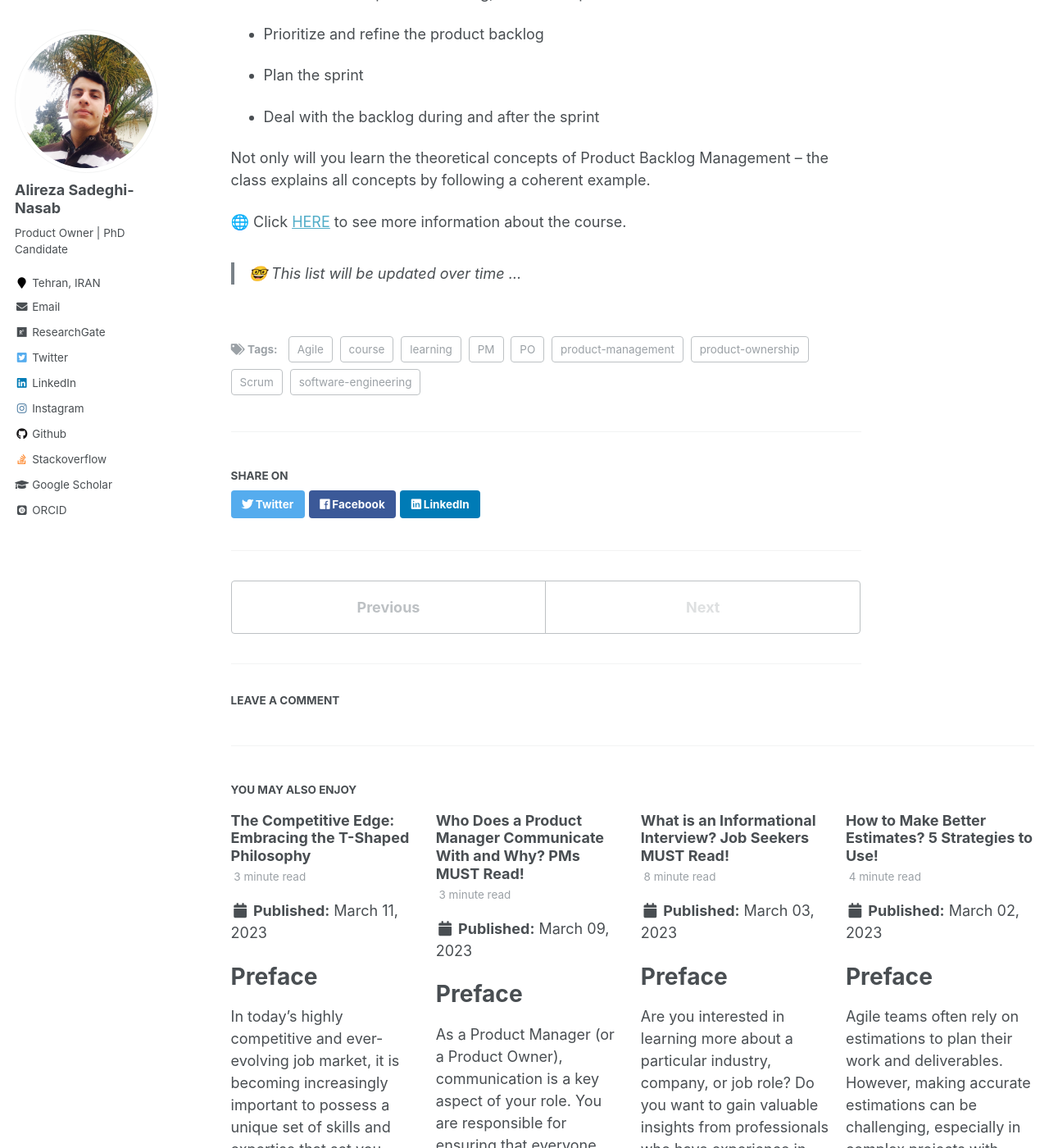
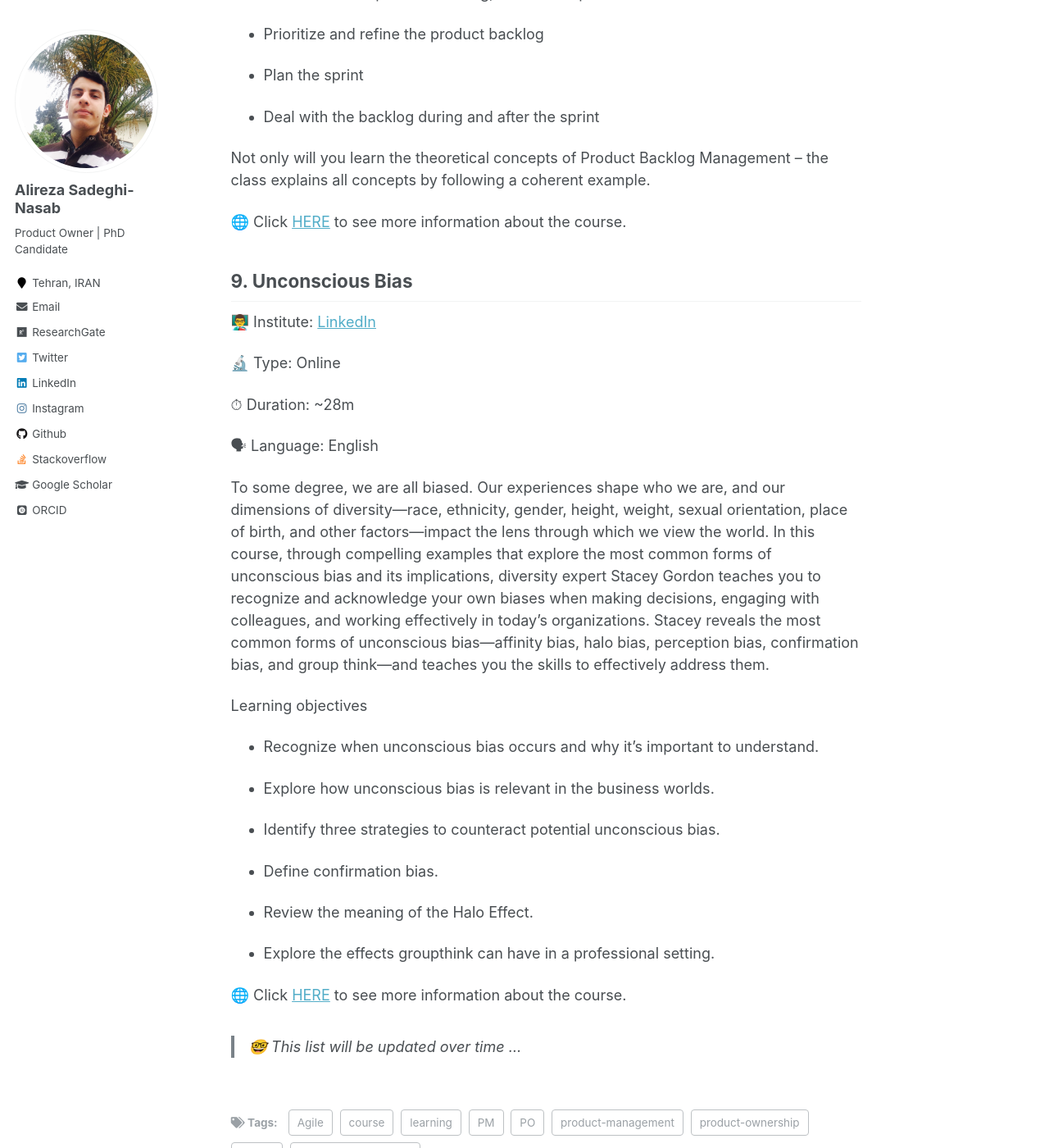
Before and after one commit to AlirezaSN/AlirezaSN.github.io, a Jekyll site: the page built from _posts/2023-03-25-blog-post-14.md, in a window 1280 px wide and 1400 px high, scrolled down 5813 px. Shown: the whole window at 82% size. Built offline with Jekyll 4.4.1, drawn with Linux system fonts in a browser that asks for light colours; some web fonts are replaced; comment, search, counter and statistics services are not loaded; some of the changed text lies outside the part shown.

Commit message:
add more courses

```diff
--- a/_posts/2023-03-25-blog-post-14.md
+++ b/_posts/2023-03-25-blog-post-14.md
@@ -159,5 +159,33 @@ Not only will you learn the theoretical concepts of Product Backlog Management
 
 🌐 Click [HERE](https://www.skillshare.com/en/classes/Scrum-Product-Backlog-Management-The-Essentials/1683336147) to see more information about the course.
 
+## 9. Unconscious Bias
+
+👨‍🏫 Institute: [LinkedIn](https://www.linkedin.com/learning/)
+
+🔬 Type: Online
+
+⏱ Duration: ~28m
+
+🗣 Language: English
+
+To some degree, we are all biased. Our experiences shape who we are, and our dimensions of diversity—race, ethnicity, gender, height, weight, sexual orientation, place of birth, and other factors—impact the lens through which we view the world. In this course, through compelling examples that explore the most common forms of unconscious bias and its implications, diversity expert Stacey Gordon teaches you to recognize and acknowledge your own biases when making decisions, engaging with colleagues, and working effectively in today's organizations. Stacey reveals the most common forms of unconscious bias—affinity bias, halo bias, perception bias, confirmation bias, and group think—and teaches you the skills to effectively address them.
+
+Learning objectives
+
+* Recognize when unconscious bias occurs and why it's important to understand.
+
+* Explore how unconscious bias is relevant in the business worlds.
+
+* Identify three strategies to counteract potential unconscious bias.
+
+* Define confirmation bias.
+
+* Review the meaning of the Halo Effect.
+
+* Explore the effects groupthink can have in a professional setting.
+
+🌐 Click [HERE](https://www.linkedin.com/learning/unconscious-bias-14822310/why-identify-your-bias?autoplay=true) to see more information about the course.
+
 
 > 🤓 This list will be updated over time ...
```
